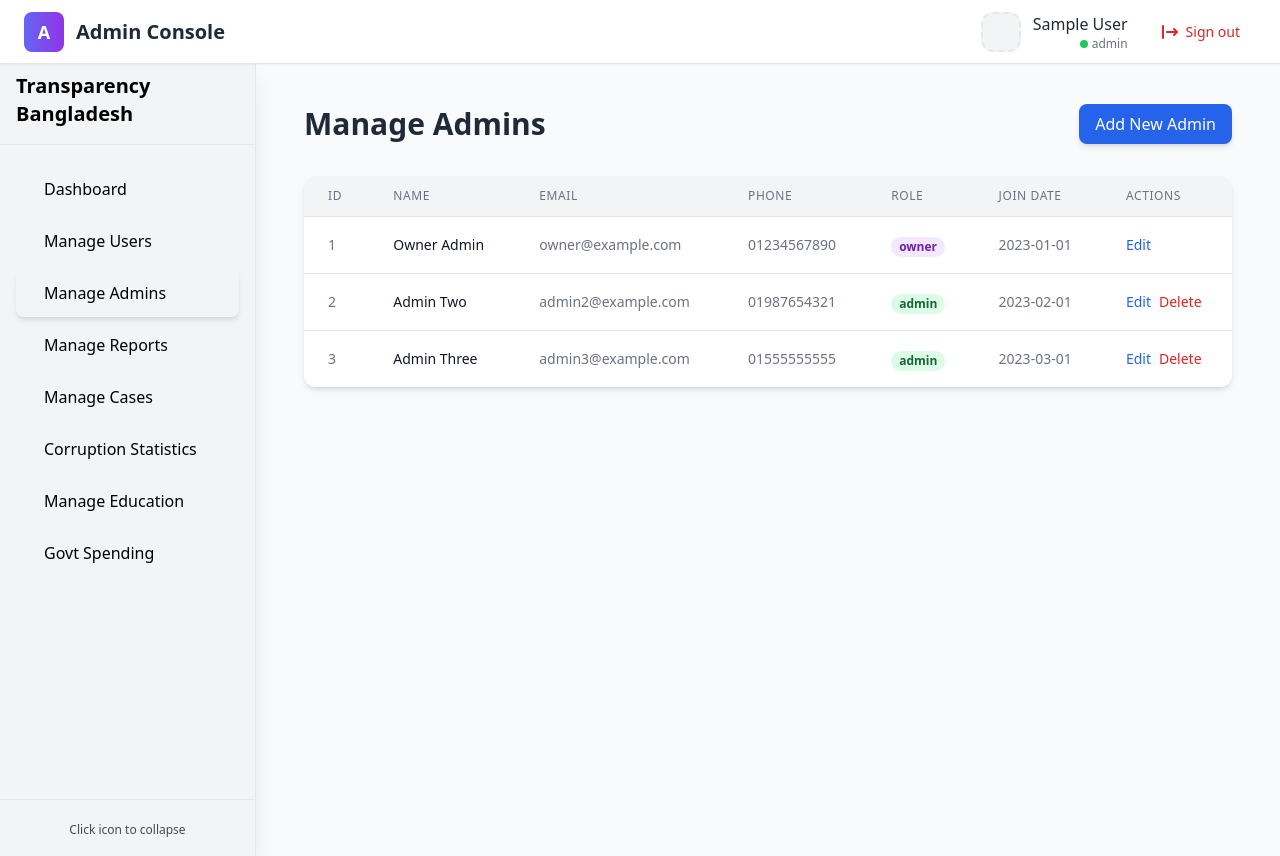
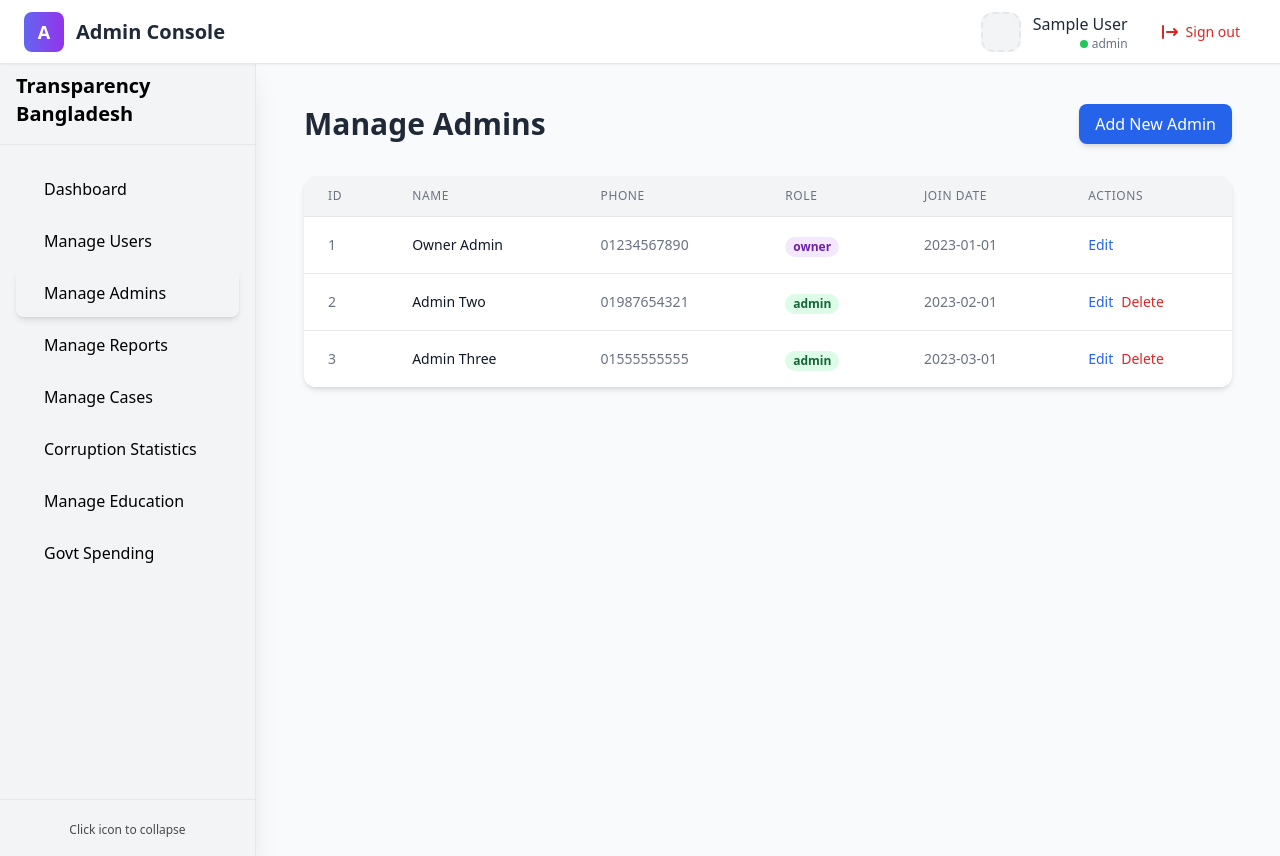
Before and after one commit to Maharab24/Transparency-Bangladesh, a React (Vite) app: page /admin/admins in a window 1280 px wide. Built offline with nearby package versions, Linux system fonts and the light colour scheme; sample sign-in values are in the browser's storage.

Commit message:
error update

```diff
--- a/src/admin/pages/ManageAdmins.jsx
+++ b/src/admin/pages/ManageAdmins.jsx
@@ -7,7 +7,6 @@
     {
       id: 1,
       name: 'Owner Admin',
-      email: 'owner@example.com',
       phone: '01234567890',
       role: 'owner',
       joinDate: '2023-01-01'
@@ -15,7 +14,6 @@
     {
       id: 2,
       name: 'Admin Two',
-      email: 'admin2@example.com',
       phone: '01987654321',
       role: 'admin',
       joinDate: '2023-02-01'
@@ -23,7 +21,6 @@
     {
       id: 3,
       name: 'Admin Three',
-      email: 'admin3@example.com',
       phone: '01555555555',
       role: 'admin',
       joinDate: '2023-03-01'
@@ -86,7 +83,6 @@
     const adminToAdd = {
       id: admins.length + 1,
       name: newAdmin.name,
-      email: `${newAdmin.name.replace(/\s+/g, '').toLowerCase()}@example.com`,
       phone: newAdmin.phone_number,
       role: 'admin',
       joinDate: new Date().toISOString().split('T')[0],
@@ -98,7 +94,7 @@
       password: newAdmin.password
     };
 
-    // Add to admins list (in a real app, you would send to backend here)
+    // Add to admins list
     setAdmins([...admins, adminToAdd]);
 
     // Reset form and close modal
@@ -117,7 +113,7 @@
   };
 
   const deleteAdmin = (adminId) => {
-    if (currentAdmin?.email !== 'owner@example.com') {
+    if (currentAdmin?.role !== 'owner') {
       alert('Only owner can delete admins!');
       return;
     }
@@ -308,7 +304,6 @@
               <tr>
                 <th className="px-6 py-3 text-left text-xs font-medium text-gray-500 uppercase tracking-wider">ID</th>
                 <th className="px-6 py-3 text-left text-xs font-medium text-gray-500 uppercase tracking-wider">Name</th>
-                <th className="px-6 py-3 text-left text-xs font-medium text-gray-500 uppercase tracking-wider">Email</th>
                 <th className="px-6 py-3 text-left text-xs font-medium text-gray-500 uppercase tracking-wider">Phone</th>
                 <th className="px-6 py-3 text-left text-xs font-medium text-gray-500 uppercase tracking-wider">Role</th>
                 <th className="px-6 py-3 text-left text-xs font-medium text-gray-500 uppercase tracking-wider">Join Date</th>
@@ -320,7 +315,6 @@
                 <tr key={admin.id} className="hover:bg-gray-50 transition-colors">
                   <td className="px-6 py-4 whitespace-nowrap text-sm text-gray-500">{admin.id}</td>
                   <td className="px-6 py-4 whitespace-nowrap text-sm font-medium text-gray-900">{admin.name}</td>
-                  <td className="px-6 py-4 whitespace-nowrap text-sm text-gray-500">{admin.email}</td>
                   <td className="px-6 py-4 whitespace-nowrap text-sm text-gray-500">{admin.phone}</td>
                   <td className="px-6 py-4 whitespace-nowrap">
                     <span className={`px-2 inline-flex text-xs leading-5 font-semibold rounded-full
```
